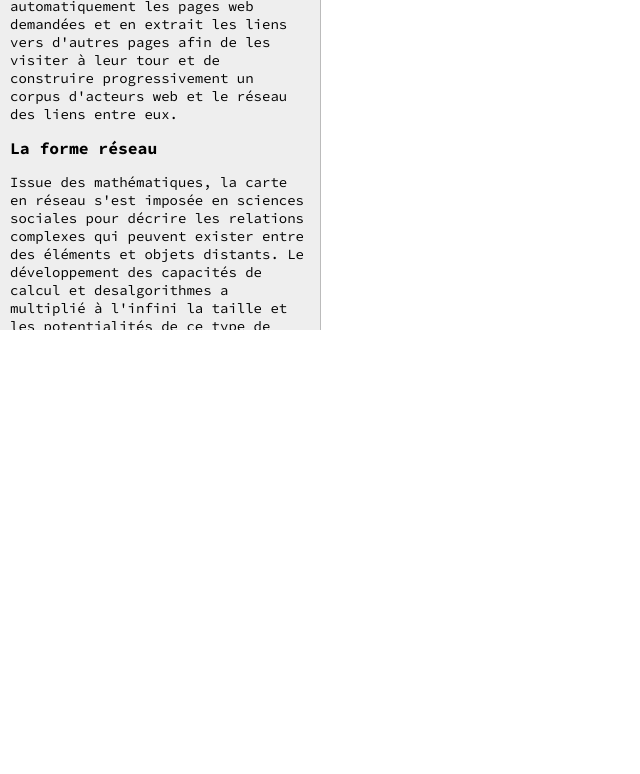
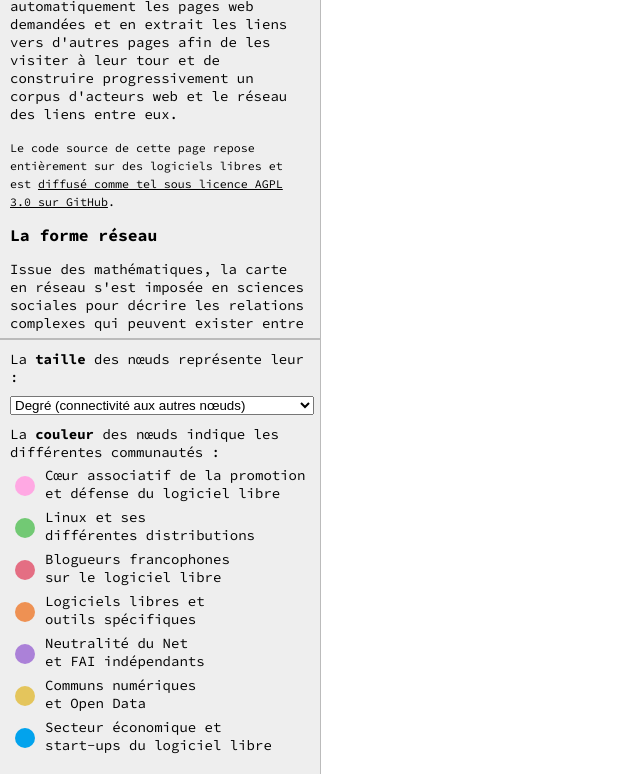
Before and after one commit to medialab/communautes-libres-graph, a website: page index.html in a window 1280 px wide. Shown: the part 470-1244 px from the top of the page, without its empty margins (0-640 px from the left). Before the commit the page ends 805 px from the top, so only its background shows below. Drawn offline with Linux system fonts and the light colour scheme; no server answers.

Commit message:
add select option for nodes sizes

```diff
--- a/css/style.css
+++ b/css/style.css
@@ -32,24 +32,39 @@ h1 {
   top: 13px;
   right: 8px
 }
-#explications {
+#sidebar {
   width: 25%;
   float: left;
   font-size: 14px;
   background-color: #EEE;
-  overflow-y: auto;
-  margin-bottom: 5px;
+  overflow: hidden;
   border-right: 1px solid #BBB;
 }
-#explications h3, #explications p {
+#sidebar h3, #sidebar p {
   padding: 5px;
   margin: 5px;
+}
+#explications {
+  height: 50%;
+  overflow-y: auto;
+  padding-bottom: 5px;
 }
 .subtitle {
   font-weight: bold;
   font-size: 15px;
 }
 #legend {
+  height: 50%;
+  border-top: 2px solid #BBB;
+  margin-top: 3px;
+  overflow-y: auto;
+}
+#edit-size {
+ margin-left: 10px;
+ width: 95%;
+}
+#legend ul {
+  margin-top: -5px;
   margin-left: -25px;
 }
 #legend li {
--- a/index.html
+++ b/index.html
@@ -11,10 +11,12 @@
     <a href="https://medialab.sciencespo.fr/" target="_blank"><img id="logo" src="images/medialab.png" alt="logo médialab"/></a>
     <h1>Cartographie web des Communautés du Libre en France</h1>
     <span id="linkback"><a href="export.html">Visiter la page d'export des images</a></span>
+    <div id="sidebar">
       <div id="explications">
         <h3>Ceci est une carte des acteurs français de l'écosystème du Libre sur le web.</h3>
         <p>Elle se présente sous la forme d'un graphe (ou réseau) formé par les liens hypertextes reliant les sites web des acteurs français des différentes <a href="https://fr.wikipedia.org/wiki/Culture_libre" target="_blank">communautés du Libre</a> (Logiciels Libres, Linux, Open Data, communs, Internet libre, etc.).</p>
         <p>Elle a été réalisée début 2023, dans le cadre de la production au médialab de Sciences Po d'un <b><a href="https://www.pressesdesciencespo.fr/fr/book/?gcoi=27246100226120" target="_blank">Atlas du Numérique</a></b>, afin d'illustrer l'usage de l'outil réseau en sciences sociales. Le réseau a été constitué à l'aide du logiciel libre <a href="https://github.com/medialab/hyphe#readme" target="_blank">Hyphe</a>, un crawler web <a href="https://dl.acm.org/doi/10.1145/3240431.3240434" target="_blank">conçu pour la recherche et l'enseignement</a>, qui visite automatiquement les pages web demandées et en extrait les liens vers d'autres pages afin de les visiter à leur tour et de construire progressivement un corpus d'acteurs web et le réseau des liens entre eux.</p>
+        <p><small>Le code source de cette page repose entièrement sur des logiciels libres et est <a href="https://github.com/medialab/communautes-libres-graph" target="_blank">diffusé comme tel sous licence AGPL 3.0 sur GitHub</a>.</small></p>
 
         <h3>La forme réseau</h3>
         <p>Issue des mathématiques, la carte en réseau s'est imposée en sciences sociales pour décrire les relations complexes qui peuvent exister entre des éléments et objets distants. Le développement des capacités de calcul et desalgorithmes a multiplié à l'infini la taille et les potentialités de ce type de représentation graphique.</p>
@@ -28,8 +30,24 @@
         <center><img src="images/forceatlas.png" alt="ForceAtlas2"/></center>
         <p>Chaque disque, enfin, revêt une couleur indiquant l'appartenance du site web qu'il désigne à une communauté distincte, laquelle a été identifiée à l'aide d'un algorithme de catégorisation automatique, ou clustering, par modularité (<a href="https://pubmed.ncbi.nlm.nih.gov/16723398/" target="_blank">méthode de Louvain</a>). Chaque couleur représente une communauté de sites relativement soudée, c'est-à-dire l'ensemble de ceux qui ont le plus de chances d'être liés entre eux qu'avec n'importe quel autre acteur du réseau.</p>
         <center><img src="images/modularity-clusters.png" alt="modularity"/></center>
-      <p>Sur ce réseau, l'algorithme détecte 7 grandes communautés correspondant pour l'essentiel aux familles suivantes :</p>
-      <ul id="legend">
+      </div>
+      <div id="legend">
+        <p>La <b>taille</b> des nœuds représente leur :</p>
+        <select id="edit-size" name="size" list="metriques">
+          <datalist id="metriques">
+            <option value="nansi-degree" selected="selected">Degré (connectivité aux autres nœuds)</option>
+            <option value="indegree">Degré entrant (volume de liens entrants des autres nœuds)</option>
+            <option value="outdegree">Degré sortant (volume de liens sortants vers les autres nœuds)</option>
+            <option value="pagerank">PageRank (popularité parmi les plus polulaires)</option>
+            <option value="betweennessCentrality">Centralité intermédiaire (pont à l'intersection des communautés)</option>
+            <option value="eigenvectorCentrality">Centralité vectorielle ()</option>
+            <option value="authority">Autorité ()</option>
+            <option value="hub">Hub ()</option>
+          </datalist>
+        </select>
+
+        <p>La <b>couleur</b> des nœuds indique les différentes communautés :</p>
+        <ul>
           <li><span style="background-color: #ffa8e3"></span> Cœur associatif de la promotion<br/>et défense du logiciel libre</li>
           <li><span style="background-color: #72c974"></span> Linux et ses<br/>différentes distributions</li>
           <li><span style="background-color: #e46e83"></span> Blogueurs francophones<br/>sur le logiciel libre</li>
@@ -38,7 +56,7 @@
           <li><span style="background-color: #e4c55c"></span> Communs numériques<br/>et Open Data</li>
           <li><span style="background-color: #02a3ed"></span> Secteur économique et<br/>start-ups du logiciel libre</li>
         </ul>
-      <p><small>Le code source de cette page repose entièrement sur des logiciels libres et est <a href="https://github.com/medialab/communautes-libres-graph" target="_blank">diffusé comme tel sous licence AGPL 3.0 sur GitHub</a>.</small></p>
+      </div>
     </div>
 
     <div id="loader" class="homepage"><img src="images/loader.gif" alt="loading network..."></div>
```
Also changed, not shown: src/index.ts (+21 -7 lines). Lines whose indentation alone changed are shown as unchanged.
